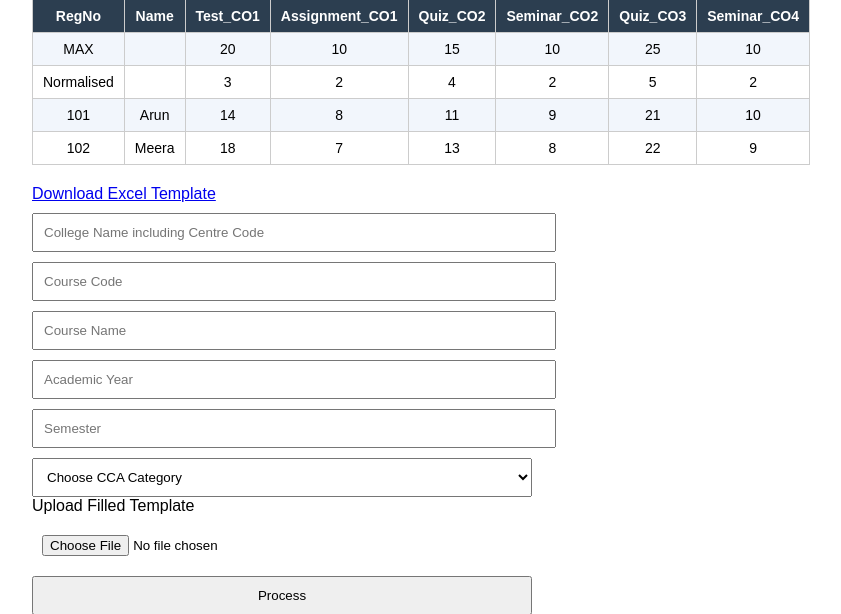
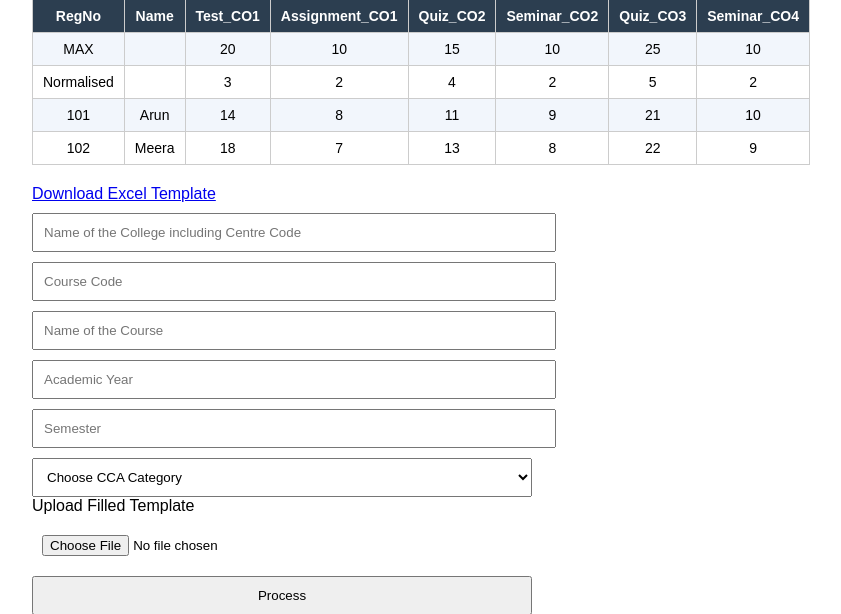
Before and after one commit to mtctacin/co-internal-marks-tool, a Flask app: page / in a window 1280 px wide. Shown: the part 182-796 px from the top of the page, without its empty margins (8-849 px from the left). Run offline with Flask 3, Linux system fonts and the light colour scheme.

Commit message:
Update index.html

```diff
--- a/templates/index.html
+++ b/templates/index.html
@@ -134,9 +134,9 @@ Download the template and prepare the Excel file in a similar pattern indicating
 
 <form action="/process" method="post" enctype="multipart/form-data">
 
-<input name="college" placeholder="College Name including Centre Code" required>
+<input name="college" placeholder="Name of the College including Centre Code" required>
 <input name="course_code" placeholder="Course Code" required>
-<input name="course_name" placeholder="Course Name" required>
+<input name="course_name" placeholder="Name of the Course" required>
 <input name="year" placeholder="Academic Year" required>
 <input name="semester" placeholder="Semester" required>
 
```
